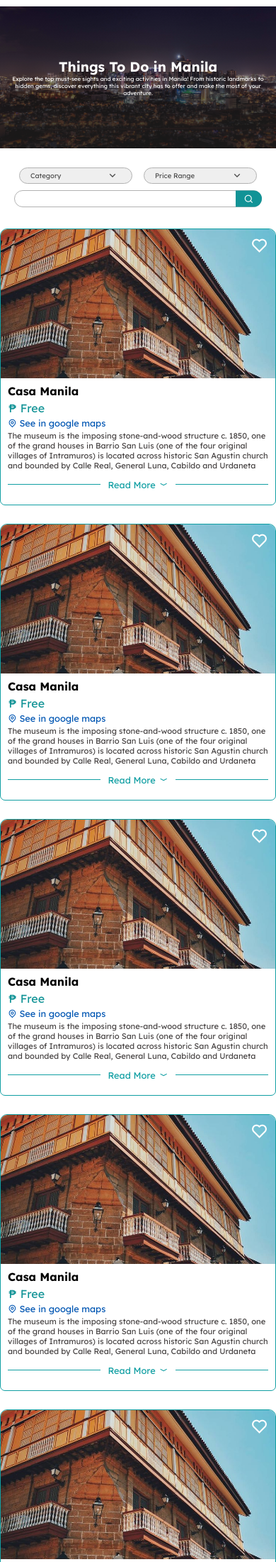
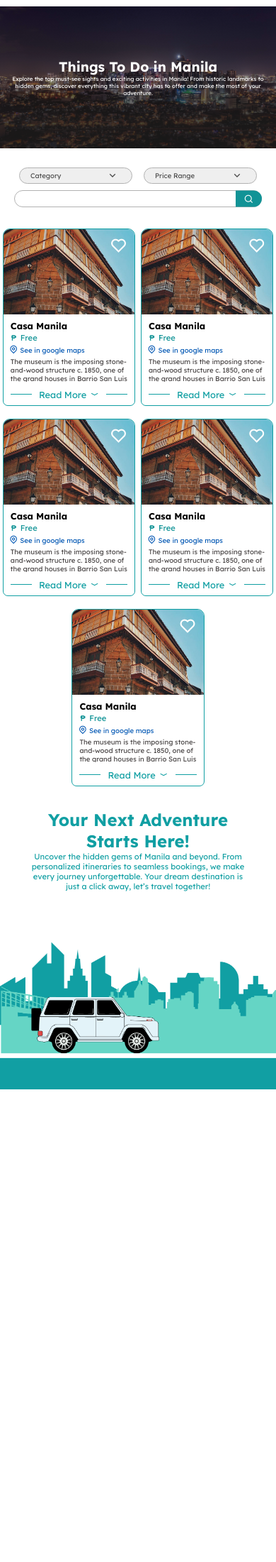
Before and after one commit to deybdev/TravelTogether, a PHP site: page /destination.html in a window 390 px wide. Shown: the part 72-2273 px from the top of the page at 71% size. After the commit the page ends 1607 px from the top, so only its background shows below. Run offline with PHP 8.4, Linux system fonts and the light colour scheme; some libraries are stand-ins or nearby versions.

Commit message:
resp upd

```diff
--- a/css/style.css
+++ b/css/style.css
@@ -911,7 +911,6 @@ html{
     justify-content: center;
     align-items: center;
     gap: 1rem;
-    margin-bottom: -15px;
 }
 
 .search-acts {
@@ -1199,6 +1198,39 @@ html{
         font-size: .6rem;
     }
 
+    .destination-wrapper{
+        gap: .5rem;
+    }
+
+    .destination-wrapper .dest-resp{
+        width: 48%;
+        height: 250px;
+    }
+
+    .destination-wrapper .dest-resp img{
+        height: 120px;
+    }
+
+    .destination-wrapper .dest-resp h4{
+        font-size: .8rem;
+    }
+
+    .dest-resp .entrance-fee{
+        font-size: .7rem;
+        margin-top: -2px;
+        margin-bottom: -2px;
+    }
+
+    .dest-resp .location a{
+        font-size: .6rem;
+        margin-left: -2px;
+    }
+
+    .dest-resp .destination-desc{
+        font-size: .6rem;
+        max-height: 35px;
+    }
+
 }
 
 /* DEFAULT */
```
